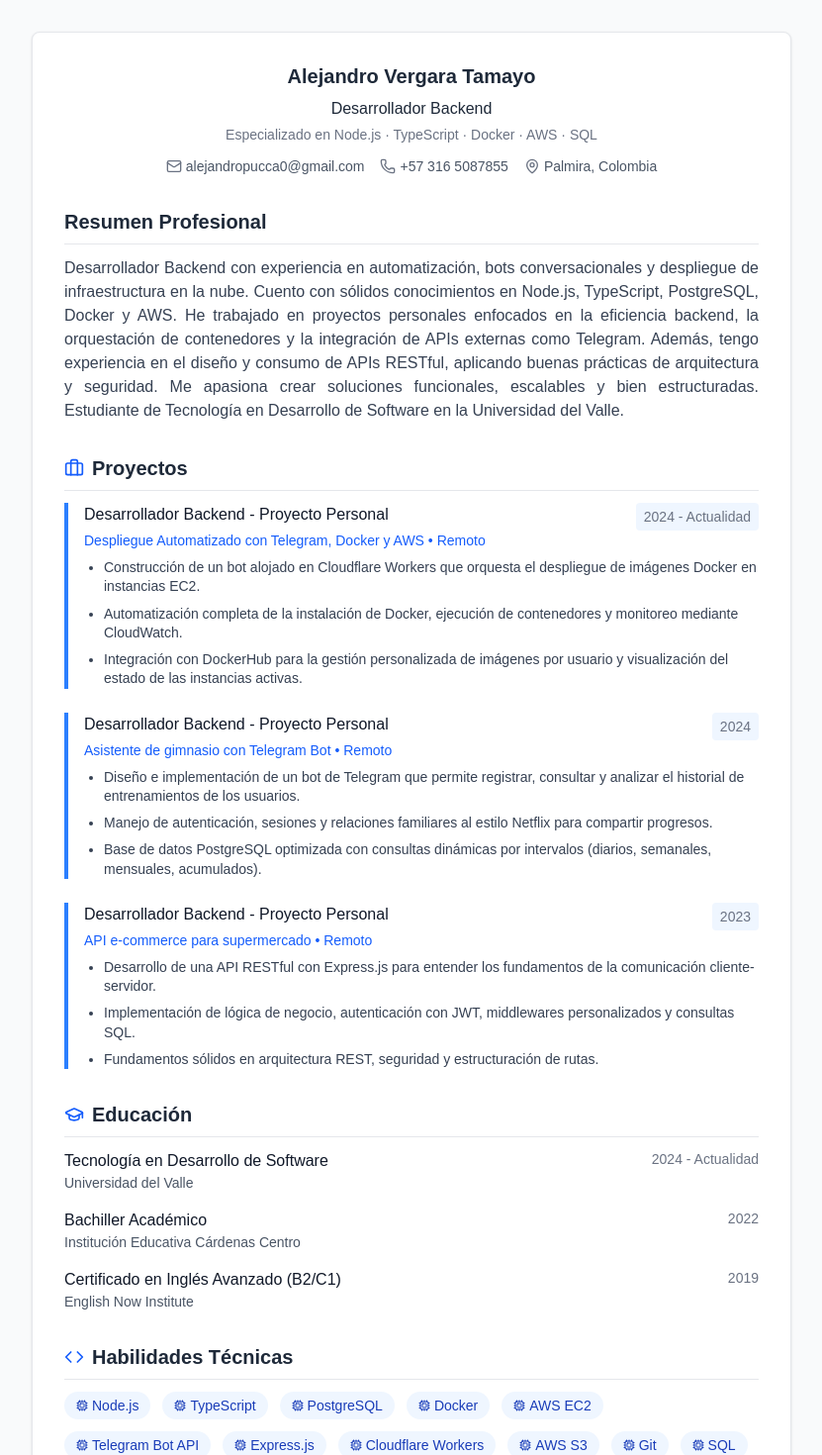
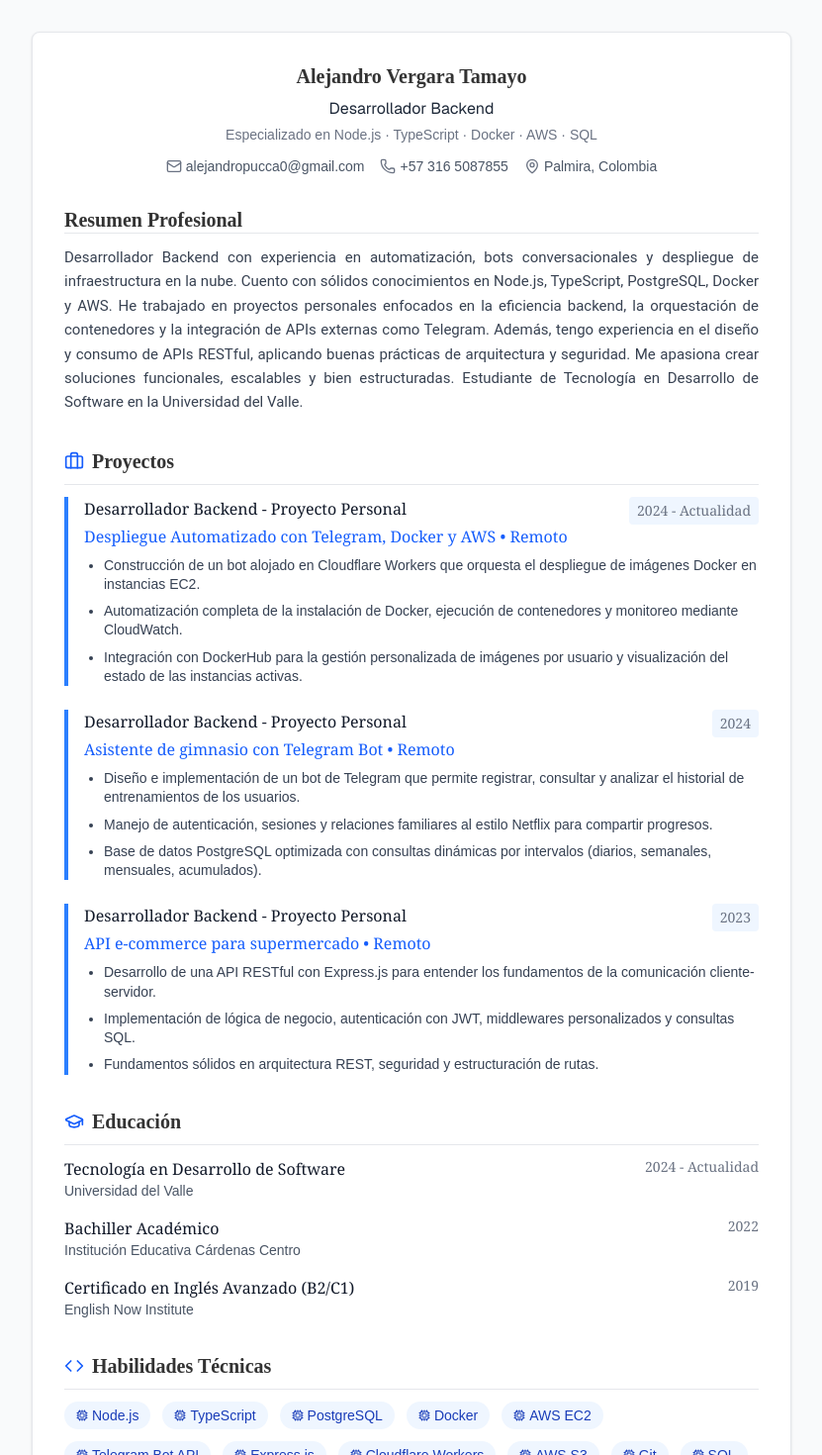
Before and after one commit to Alejotamayo28/my-cv, a Next.js app: page / in a window 1280 px wide. Shown: the top 1470 px of the page at 99% size, without its empty margins (224-1055 px from the left). Built offline with nearby package versions, Linux system fonts and the light colour scheme.

Commit message:
font changed

```diff
--- a/next.config.ts
+++ b/next.config.ts
@@ -2,7 +2,6 @@ import type { NextConfig } from "next";
 
 const nextConfig: NextConfig = {
   /* config options here */
-  output: 'standalone'
-};
+  output: 'standalone' };
 
 export default nextConfig;
--- a/src/components/resume/Resume.tsx
+++ b/src/components/resume/Resume.tsx
@@ -4,30 +4,30 @@ import { Separator } from "@/components/ui/separator";
 import { cvData } from "@/data/cv.data";
 import { Mail, MapPin, Phone, GraduationCap, Briefcase, Code, Cpu } from "lucide-react";
 import { useRef } from "react";
+import "@/styles/global.css"
 
 export function Resume() {
   const resumeRef = useRef<HTMLDivElement>(null)
   return (
     <div className="max-w-3xl mx-auto" ref={resumeRef}>
-      {/* Header con botón de descarga */}
 
-      <Card className="p-8 shadow-lg border border-gray-200 bg-white"> {/* Cambiado */}
+      <Card className="p-8 shadow-lg border border-gray-200 bg-white">
         {/* Sección de Información Personal */}
         <div className="mb-8 text-center space-y-2">
-          <h1 className="text-xl font-bold text-gray-800 leading-tight">
+          <h1 className="resume-title">
             Alejandro Vergara Tamayo
           </h1>
 
           {/* Título en dos líneas con mejor jerarquía */}
           <div className="space-y-1">
-            <h2 className="text-x text-gray-800 font-medium">Desarrollador Backend</h2>
-            <p className="text-sm text-gray-500 max-w-2xl mx-auto">
+            <h2 className="text-x text-gray-800 font-sans">Desarrollador Backend</h2>
+            <p className="font-sans-serif text-sm text-gray-500 max-w-2xl mx-auto">
               Especializado en Node.js · TypeScript · Docker · AWS · SQL
             </p>
           </div>
 
           {/* Contacto en línea única */}
-          <div className="flex flex-wrap justify-center gap-x-4 gap-y-1 mt-3 text-sm text-gray-600">
+          <div className="font-sans-serif flex flex-wrap justify-center gap-x-4 gap-y-1 mt-3 text-sm text-gray-600">
             <div className="flex items-center">
               <Mail className="h-4 w-4 mr-1 text-gray-500" />
               {cvData.contact.email}
@@ -44,16 +44,16 @@ export function Resume() {
         </div>
         {/* Sección de Resumen Profesional */}
         <section className="mb-8">
-          <h2 className="text-xl font-semibold mb-2 text-gray-800">Resumen Profesional</h2>
+          <h2 className="resume-title">Resumen Profesional</h2>
           <Separator className="mb-3 bg-gray-200" />
-          <p className="text-gray-700 text-justify">{cvData.summary}</p>
+          <p className="summary">{cvData.summary}</p>
         </section>
 
         {/* Sección de Experiencia Laboral */}
         <section className="mb-8">
-          <h2 className="text-xl font-semibold mb-2 text-gray-800 flex items-center gap-2">
+          <h2 className="resume-title-icon">
             <Briefcase className="h-5 w-5 text-blue-600" />
-           Proyectos
+            Proyectos
           </h2>
           <Separator className="mb-3 bg-gray-200" />
 
@@ -61,15 +61,15 @@ export function Resume() {
             {cvData.experience.map((exp, index) => (
               <div key={index} className="border-l-4 border-blue-500 pl-4">
                 <div className="flex justify-between">
-                  <h3 className="font-medium text-gray-900">{exp.role}</h3>
-                  <span className="text-sm text-gray-500 bg-blue-50 px-2 py-1 rounded">
+                  <h3 className="font-serif font-medium text-gray-900">{exp.role}</h3>
+                  <span className="font-serif text-sm text-gray-500 bg-blue-50 px-2 py-1 rounded">
                     {exp.period}
                   </span>
                 </div>
-                <div className="text-sm font-medium text-blue-600 mb-2">
+                <div className="font-serif font-medium text-blue-600 mb-2">
                   {exp.company} • {exp.location}
                 </div>
-                <ul className="list-disc pl-5 space-y-2 text-sm text-gray-700">
+                <ul className="fons-sans-serif list-disc pl-5 space-y-2 text-sm text-gray-700">
                   {exp.achievements.map((achievement, i) => (
                     <li key={i} className="leading-snug">{achievement}</li>
                   ))}
@@ -81,7 +81,7 @@ export function Resume() {
 
         {/* Sección de Educación */}
         <section className="mb-8">
-          <h2 className="text-xl font-semibold mb-2 text-gray-800 flex items-center gap-2">
+          <h2 className="resume-title-icon">
             <GraduationCap className="h-5 w-5 text-blue-600" />
             Educación
           </h2>
@@ -91,10 +91,10 @@ export function Resume() {
             {cvData.education.map((edu, index) => (
               <div key={index} className="flex justify-between">
                 <div>
-                  <h3 className="font-medium text-gray-900">{edu.degree}</h3>
-                  <p className="text-sm text-gray-600">{edu.institution}</p>
+                  <h3 className="font-serif font-medium text-gray-900">{edu.degree}</h3>
+                  <p className="font-sans-serif text-sm text-gray-600">{edu.institution}</p>
                 </div>
-                <span className="text-sm text-gray-500">{edu.period}</span>
+                <span className="font-serif text-sm text-gray-500">{edu.period}</span>
               </div>
             ))}
           </div>
@@ -102,7 +102,7 @@ export function Resume() {
 
         {/* Sección de Habilidades Técnicas */}
         <section>
-          <h2 className="text-xl font-semibold mb-2 text-gray-800 flex items-center gap-2">
+          <h2 className="resume-title-icon">
             <Code className="h-5 w-5 text-blue-600" />
             Habilidades Técnicas
           </h2>
@@ -112,7 +112,7 @@ export function Resume() {
             {cvData.skills.map((skill) => (
               <div
                 key={skill}
-                className="bg-blue-50 px-3 py-1 rounded-full text-sm text-blue-800 flex items-center"
+                className="font-sans-serif bg-blue-50 px-3 py-1 rounded-full text-sm text-blue-800 flex items-center"
               >
                 <Cpu className="h-3 w-3 mr-1" />
                 {skill}
--- /dev/null
+++ b/src/styles/global.css
@@ -0,0 +1,29 @@
+/* En tu archivo CSS */
+.resume-title {
+  font-family: "Times New Roman", Times, serif;
+  font-size: 1.25rem; /* Equivalente a text-xl */
+  font-weight: bold;
+  color: #333; /* Similar a text-gray-800 */
+  line-height: 1.25; /* leading-tight */
+}
+
+.resume-title-icon {
+font-family: "Times New Roman", Times, serif;
+  font-size: 1.25rem; /* text-xl */
+  font-weight: 700; /* bold */
+  color: #333; /* text-gray-800 */
+  display: flex;
+  align-items: center;
+  gap: 0.5rem;
+  margin-bottom: 0.5rem; /* mb-2 */
+}
+
+.summary {
+  font-family: 'Roboto', sans-serif;
+  color: #374151;
+  font-size: 15px;
+  line-height: 1.625;
+  text-align: justify;
+  letter-spacing: 0;
+  margin-bottom: 1.5rem; /* Equivalente a mb-6 */
+}
```
